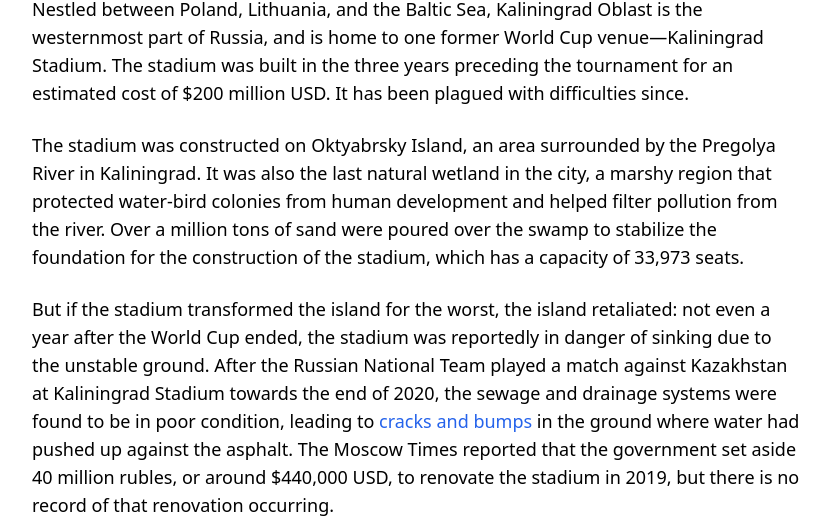
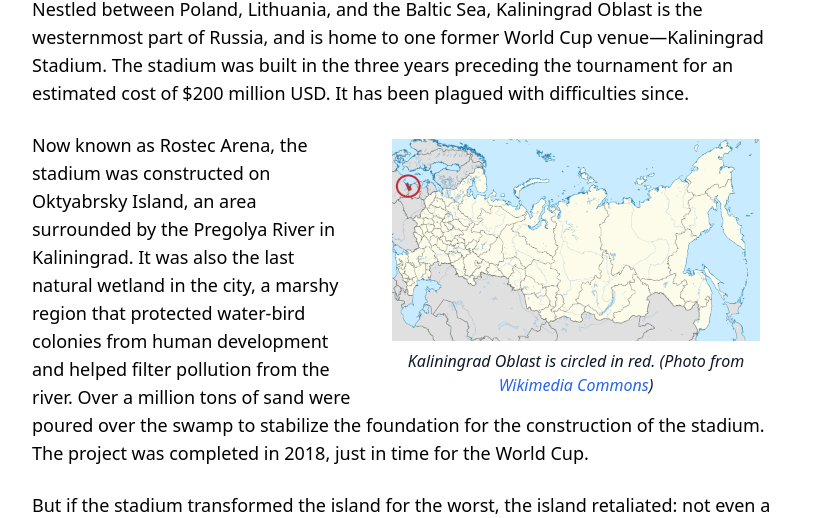
Before and after one commit to pcivita/world-cup-legacies-deployed, a Next.js app: page /Russia in a window 1280 px wide. Shown: the part 952-1470 px from the top of the page, without its empty margins (224-1054 px from the left). Built offline with nearby package versions, Linux system fonts and the light colour scheme.

Commit message:
Added map of Kaliningrad to Russia page

```diff
--- a/src/app/Russia/page.js
+++ b/src/app/Russia/page.js
@@ -9,7 +9,9 @@ import BackToTop from "../components/ToTop";
 import Footer from "../components/Footer";
 import beforeImage from "./images/kaliningrad_oct_2011.jpg";
 import afterImage from "./images/kaliningrad_oct_2018.jpg";
+import map from "./images/kaliningrad_map.png";
 import Link from "next/link";
+import { m } from "framer-motion";
 
 
 export default function Page() {
@@ -48,7 +50,6 @@ export default function Page() {
           Russia&apos;s World Cup Legacy: Environmental Issues, Corruption, and Workers&apos; Rights
         </h2>
       </div>
-
       <div className="max-w-3xl self-center">
         <p className="text-lg">
           Nestled between Poland, Lithuania, and the Baltic Sea, Kaliningrad Oblast is the westernmost
@@ -56,13 +57,17 @@ export default function Page() {
           built in the three years preceding the tournament for an estimated cost of $200 million USD. It
           has been plagued with difficulties since.
         </p>
+        <div className="flex flex-col float-right items-center text-wrap mt-8 mx-8 max-w-96">
+          <Image src={map} alt="Map of Kaliningrad" width={368} height={202}/>
+          <p className="text-slate-900 italic text-wrap text-center max-w-1/4 mt-2"> Kaliningrad Oblast is circled in red. (Photo from <Link className="text-blue-600 dark:text-blue-500 hover:underline" href="https://commons.wikimedia.org/wiki/File:Kaliningrad_in_Russia.svg">Wikimedia Commons</Link>) </p>
+        </div>
         <br/>
         <p className="text-lg">
-          The stadium was constructed on Oktyabrsky Island, an area surrounded by the Pregolya River in
+          Now known as Rostec Arena, the stadium was constructed on Oktyabrsky Island, an area surrounded by the Pregolya River in
           Kaliningrad. It was also the last natural wetland in the city, a marshy region that protected
           water-bird colonies from human development and helped filter pollution from the river. Over a
           million tons of sand were poured over the swamp to stabilize the foundation for the construction
-          of the stadium, which has a capacity of 33,973 seats.
+          of the stadium. The project was completed in 2018, just in time for the World Cup.
         </p>
         <br/>
         <p className="text-lg">
```
Also changed, not shown: src/app/Russia/images/kaliningrad_map.png (added).
